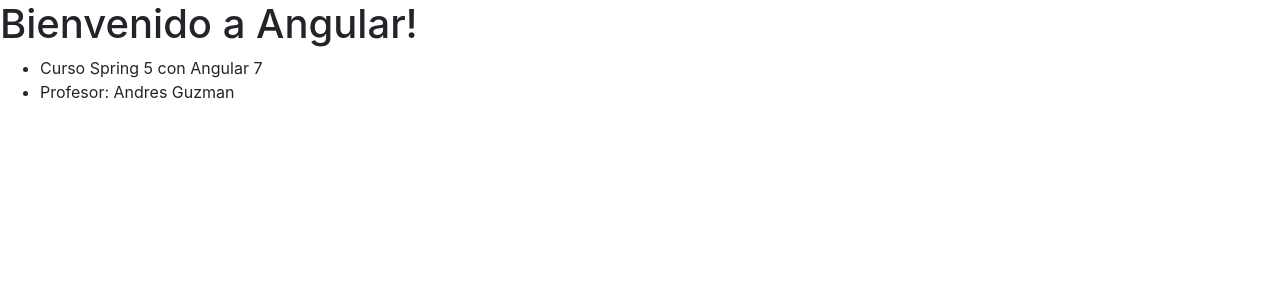
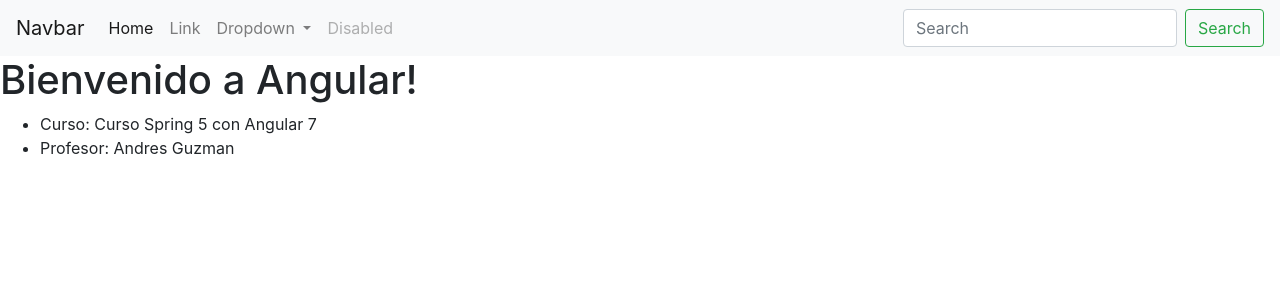
Before and after one commit to LuisRodriguezDev/SpringConAngular, an Angular app in the folder cliente-angular/: page / in a window 1280 px wide. Shown: the top 300 px of the page. Built offline with nearby package versions, Linux system fonts and the light colour scheme.

Commit message:
Añadir NavBar de Bootstrap

```diff
--- a/cliente-angular/src/app/app.component.html
+++ b/cliente-angular/src/app/app.component.html
@@ -1,7 +1,43 @@
+<nav class="navbar navbar-expand-lg navbar-light bg-light">
+  <a class="navbar-brand" href="#">Navbar</a>
+  <button class="navbar-toggler" type="button" data-toggle="collapse" data-target="#navbarSupportedContent" aria-controls="navbarSupportedContent" aria-expanded="false" aria-label="Toggle navigation">
+    <span class="navbar-toggler-icon"></span>
+  </button>
+
+  <div class="collapse navbar-collapse" id="navbarSupportedContent">
+    <ul class="navbar-nav mr-auto">
+      <li class="nav-item active">
+        <a class="nav-link" href="#">Home <span class="sr-only">(current)</span></a>
+      </li>
+      <li class="nav-item">
+        <a class="nav-link" href="#">Link</a>
+      </li>
+      <li class="nav-item dropdown">
+        <a class="nav-link dropdown-toggle" href="#" id="navbarDropdown" role="button" data-toggle="dropdown" aria-haspopup="true" aria-expanded="false">
+          Dropdown
+        </a>
+        <div class="dropdown-menu" aria-labelledby="navbarDropdown">
+          <a class="dropdown-item" href="#">Action</a>
+          <a class="dropdown-item" href="#">Another action</a>
+          <div class="dropdown-divider"></div>
+          <a class="dropdown-item" href="#">Something else here</a>
+        </div>
+      </li>
+      <li class="nav-item">
+        <a class="nav-link disabled" href="#" tabindex="-1" aria-disabled="true">Disabled</a>
+      </li>
+    </ul>
+    <form class="form-inline my-2 my-lg-0">
+      <input class="form-control mr-sm-2" type="search" placeholder="Search" aria-label="Search">
+      <button class="btn btn-outline-success my-2 my-sm-0" type="submit">Search</button>
+    </form>
+  </div>
+</nav>
+
 <h1>
   {{ title }}!
 </h1>
 <ul>
-  <li>{{ curso }}</li>
+  <li>Curso: {{ curso }}</li>
   <li>Profesor: {{ profesor }}</li>
 </ul>
```
